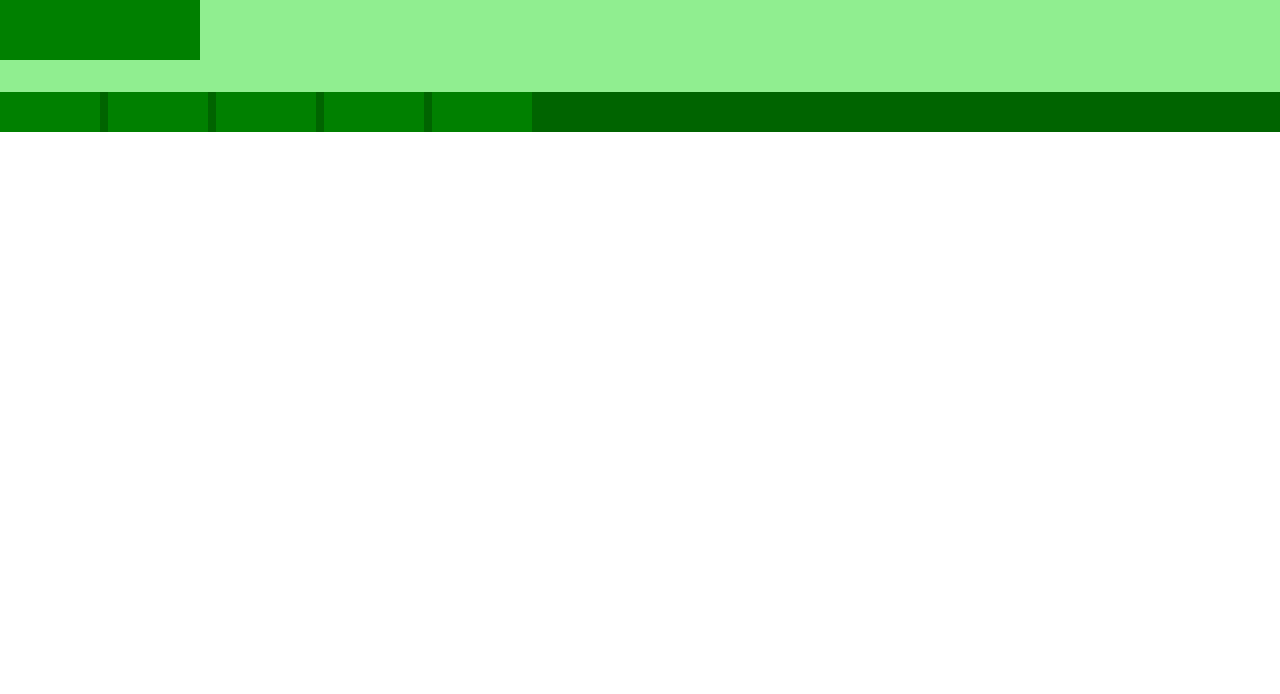
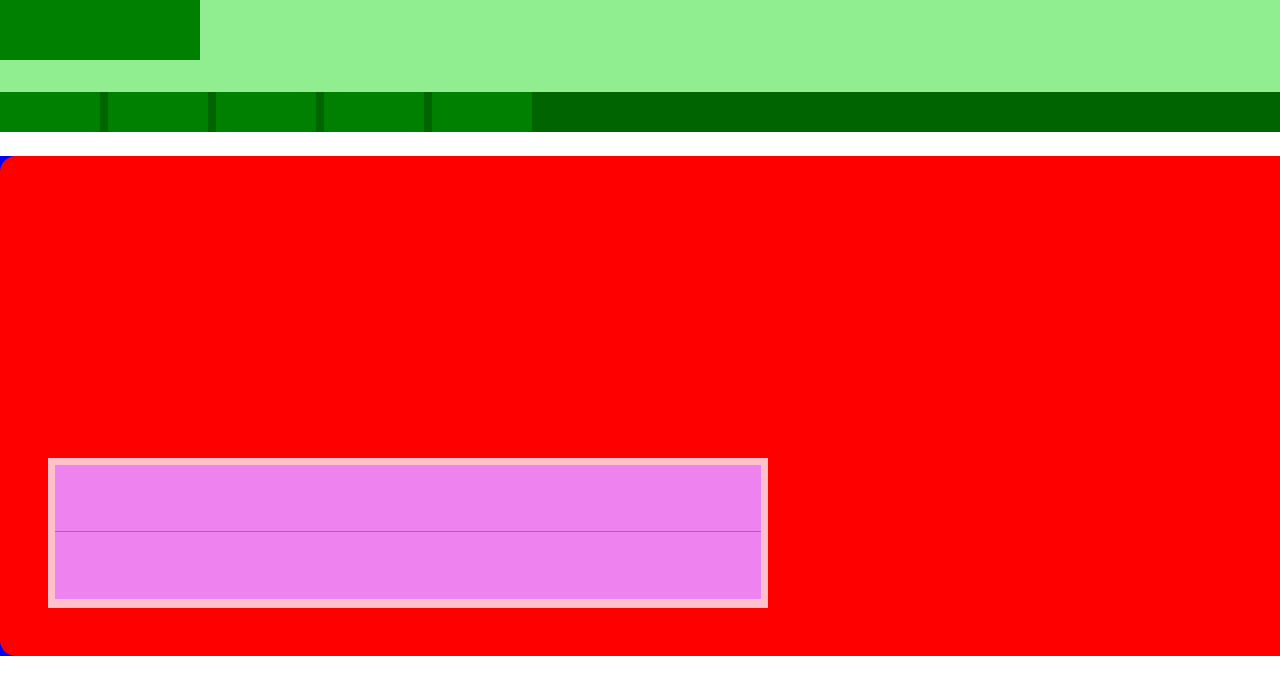
Before and after one commit to GianlucaGiovannini/htmlcss-struttura-wp, a plain HTML site: page index.html in a window 1280 px wide. Shown: the top 694 px of the page. Drawn offline with Linux system fonts and the light colour scheme.

Commit message:
Add main with hero img

```diff
--- a/css/style.css
+++ b/css/style.css
@@ -27,6 +27,7 @@ Header
 ******************/
 .site-header {
     background-color: black;
+    margin-bottom: 1.5rem;
 }
 
 /* center-header */
@@ -57,9 +58,39 @@ Header
 /*
 Main
 ******************/
+.site-main {
+    background-color: blue;
 
+}
 
+/* hero-img */
+.hero-img {
+    background-color: red;
+    width: 100%;
+    height: 500px;
+    border-radius: 1rem;
+    position: relative;
+}
 
+.hero-title {
+    background-color: pink;
+    width: 50%;
+    height: 150px;
+    padding: 0.5%;
+    position: absolute;
+    bottom: 3rem;
+    left: 3rem;
+}
+
+.hero-title > div {
+    background-color: violet;
+    height: 49.5%;
+}
+
+#border-bottom {
+    border-bottom: 1px solid grey;
+
+}
 
 /*
 Footer
--- a/index.html
+++ b/index.html
@@ -21,11 +21,27 @@
             </nav>
         </div>
         <!-- /.center-header -->
-
     </header>
     <!-- /.site-header -->
 
-    <main class="site-main"></main>
+    <main class="site-main center">
+
+        <div class="hero-img">
+            <div class="hero-title">
+                <div id="border-bottom" class="title"></div>
+                <div class="description"></div>
+            </div>
+            <!-- /.hero-title -->
+        </div>
+        <!-- /.hero-img -->
+
+        <div class="leadership"></div>
+        <!-- /.leadership -->
+
+        <div class="grid"></div>
+        <!-- /.grid -->
+
+    </main>
     <!-- /.site-main -->
 
     <footer class="site-footer"></footer>
```
